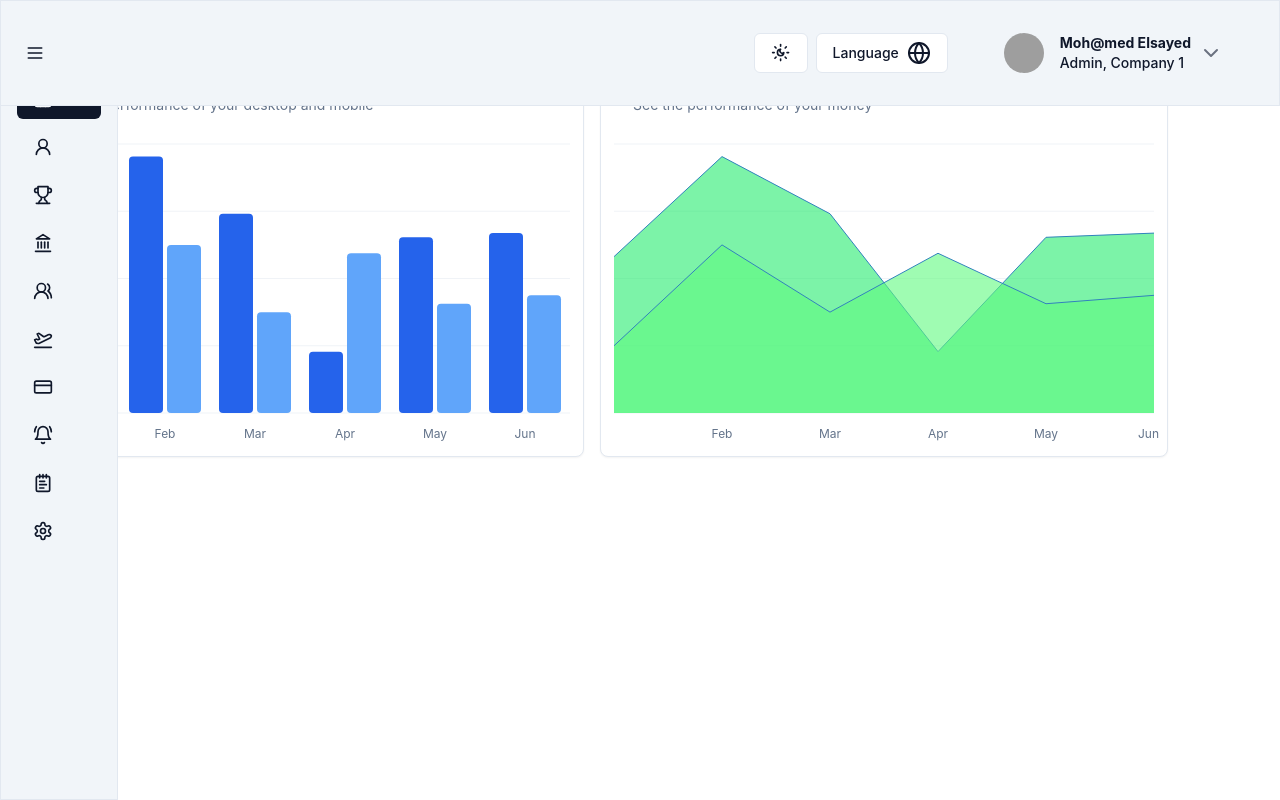
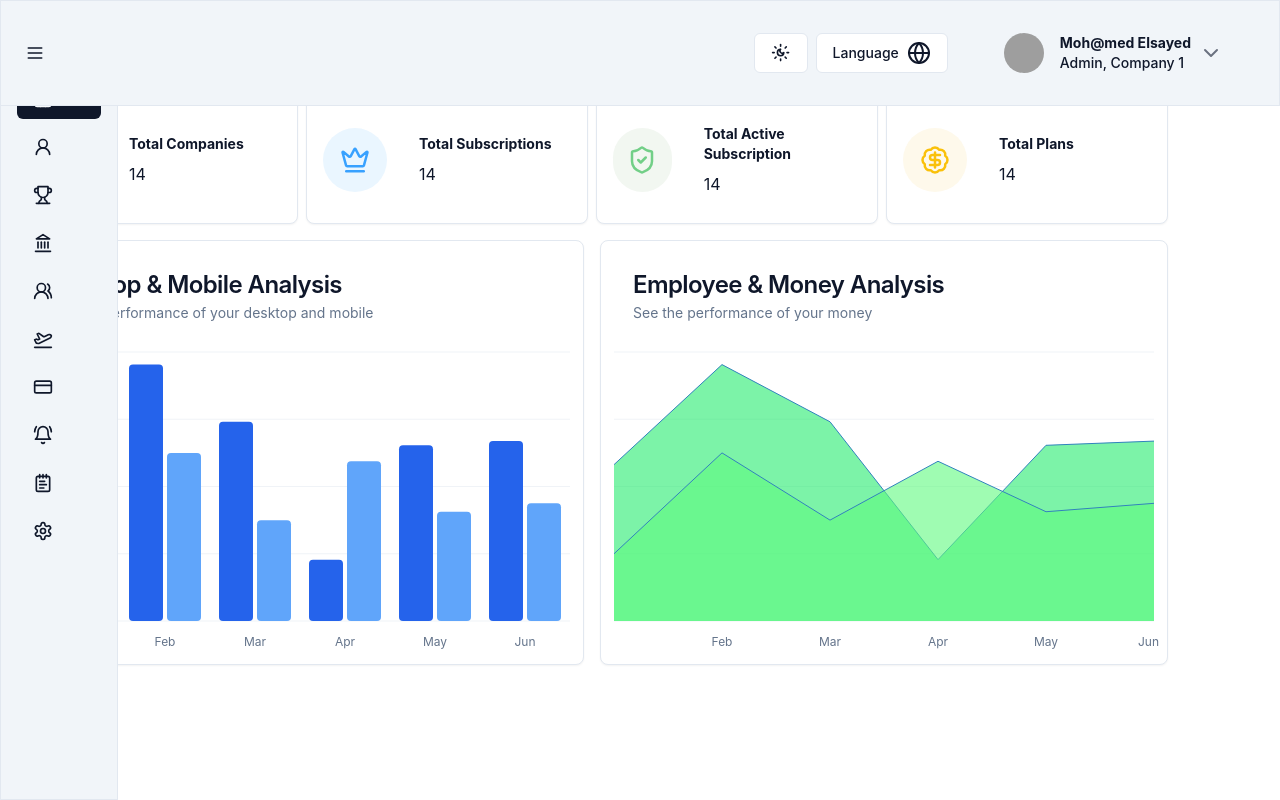
Before and after one commit to mohamed-abdullah1/hr-system, a React (Vite) app: page / in a window 1280 px wide. Built offline with nearby package versions, Linux system fonts and the light colour scheme; grey boxes are pictures that could not be loaded.

Commit message:
edit admin main dashboard 👑

```diff
--- /dev/null
+++ b/src/components/DashboardCardItem.tsx
@@ -0,0 +1,36 @@
+import { FC, ReactNode } from "react";
+import { Card } from "./ui/card";
+
+type Props = {
+  Icon: ReactNode;
+  title?: string;
+  subTitle: string;
+  iconBgColor: string;
+};
+const DashboardCardItem: FC<Props> = ({
+  Icon,
+  title,
+  subTitle,
+  iconBgColor,
+}) => {
+  console.log("🔥✨ ", { iconBgColor });
+
+  return (
+    <Card className="h-32 flex-1 flex items-center justify- gap-8 p-4 ">
+      {/* ICON CONTAINER */}
+      <div
+        className={`rounded-full w-16 h-16  flex justify-center items-center     `}
+        style={{ backgroundColor: iconBgColor }}
+      >
+        {Icon}
+      </div>
+      {/* DESC CONTAINER */}
+      <div className="flex flex-col gap-2">
+        <p className="text-sm  font-bold">{title}</p>
+        <p>{subTitle}</p>
+      </div>
+    </Card>
+  );
+};
+
+export default DashboardCardItem;
--- a/src/pages/Dashboard.tsx
+++ b/src/pages/Dashboard.tsx
@@ -12,6 +12,8 @@ import {
   CardHeader,
   CardTitle,
 } from "@/components/ui/card";
+import { BadgeDollarSign, Building, Crown, ShieldCheck } from "lucide-react";
+import DashboardCardItem from "@/components/DashboardCardItem";
 const chartConfig = {
   desktop: {
     label: "Desktop",
@@ -43,7 +45,38 @@ const chartData = [
 ];
 const Dashboard = () => {
   return (
-    <div className="max-w-[90vw] grid grid-flow-col-1  lg:grid-cols-2 grid-rows-1 gap-4 ">
+    <div className="max-w-[90vw]  ">
+      <div className="text-2xl py-4 font-bold">Welcome to HR-System [M@]</div>
+      {/* TOP CARDS */}
+      <div className="flex flex-col lg:flex lg:flex-row gap-2 mb-4">
+        <DashboardCardItem
+          Icon={<Building size={30} color="#F8B883" />}
+          iconBgColor="#FEF8F3"
+          title="Total Companies"
+          subTitle="14"
+        />
+        <DashboardCardItem
+          Icon={<Crown size={30} color="#38A1FF" />}
+          iconBgColor="#EAF6FF"
+          title="Total Subscriptions"
+          subTitle="14"
+        />
+        <DashboardCardItem
+          Icon={<ShieldCheck size={30} color="#72CF87" />}
+          iconBgColor="#F2F7F1"
+          title="Total Active Subscription"
+          subTitle="14"
+        />
+        <DashboardCardItem
+          Icon={<BadgeDollarSign size={30} color="#FAC10A" />}
+          iconBgColor="#FEF9EB"
+          title="Total Plans"
+          subTitle="14"
+        />
+      </div>
+
+      {/* CHARTS */}
+      <div className="grid grid-flow-col-1  lg:grid-cols-2 grid-rows-1 gap-4">
         {/* CHART 1 */}
         <Card className="p-2">
           <CardHeader>
@@ -99,6 +132,7 @@ const Dashboard = () => {
           </ChartContainer>
         </Card>
       </div>
+    </div>
   );
 };
 
```
Lines whose indentation alone changed are shown as unchanged.
